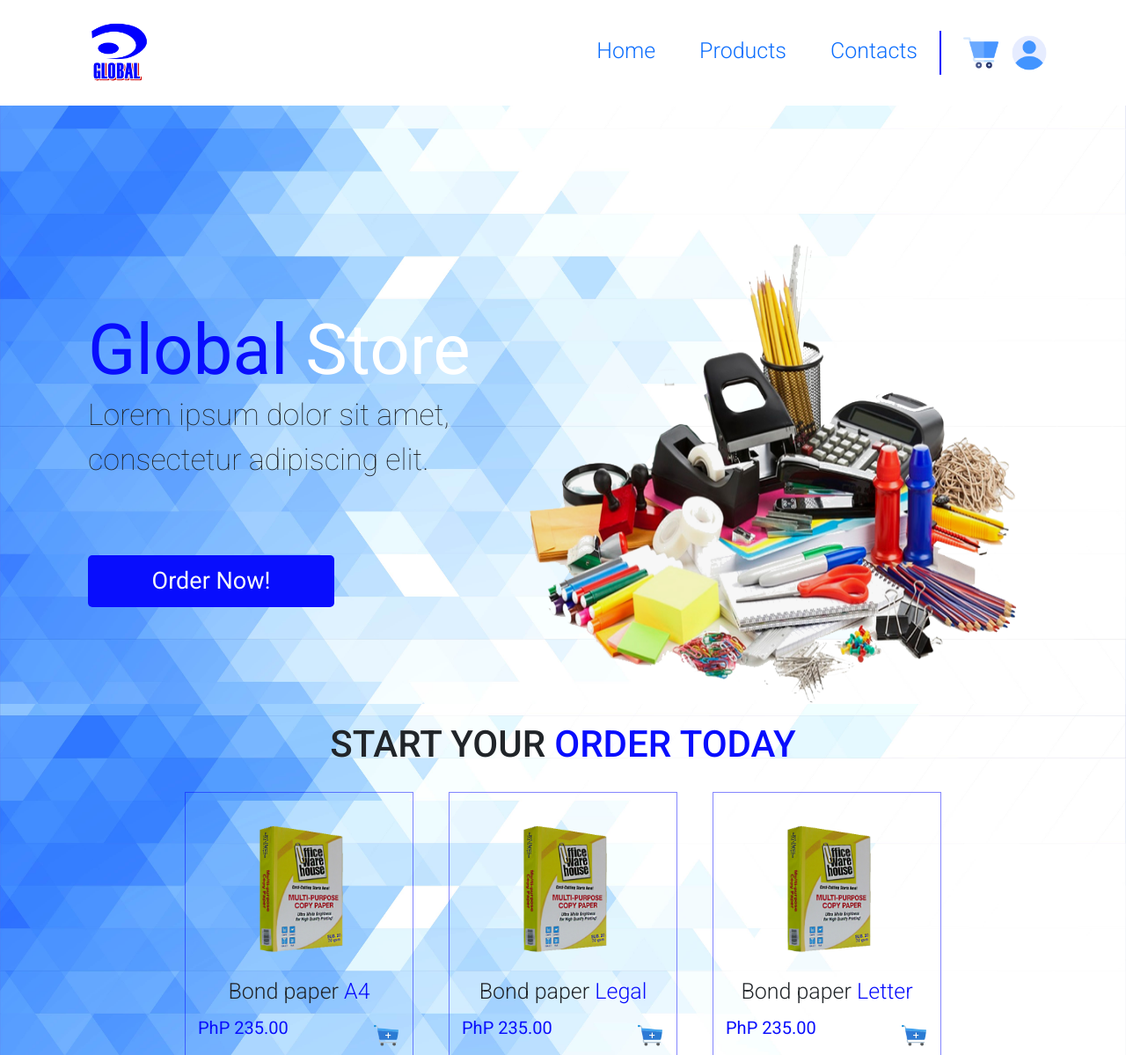
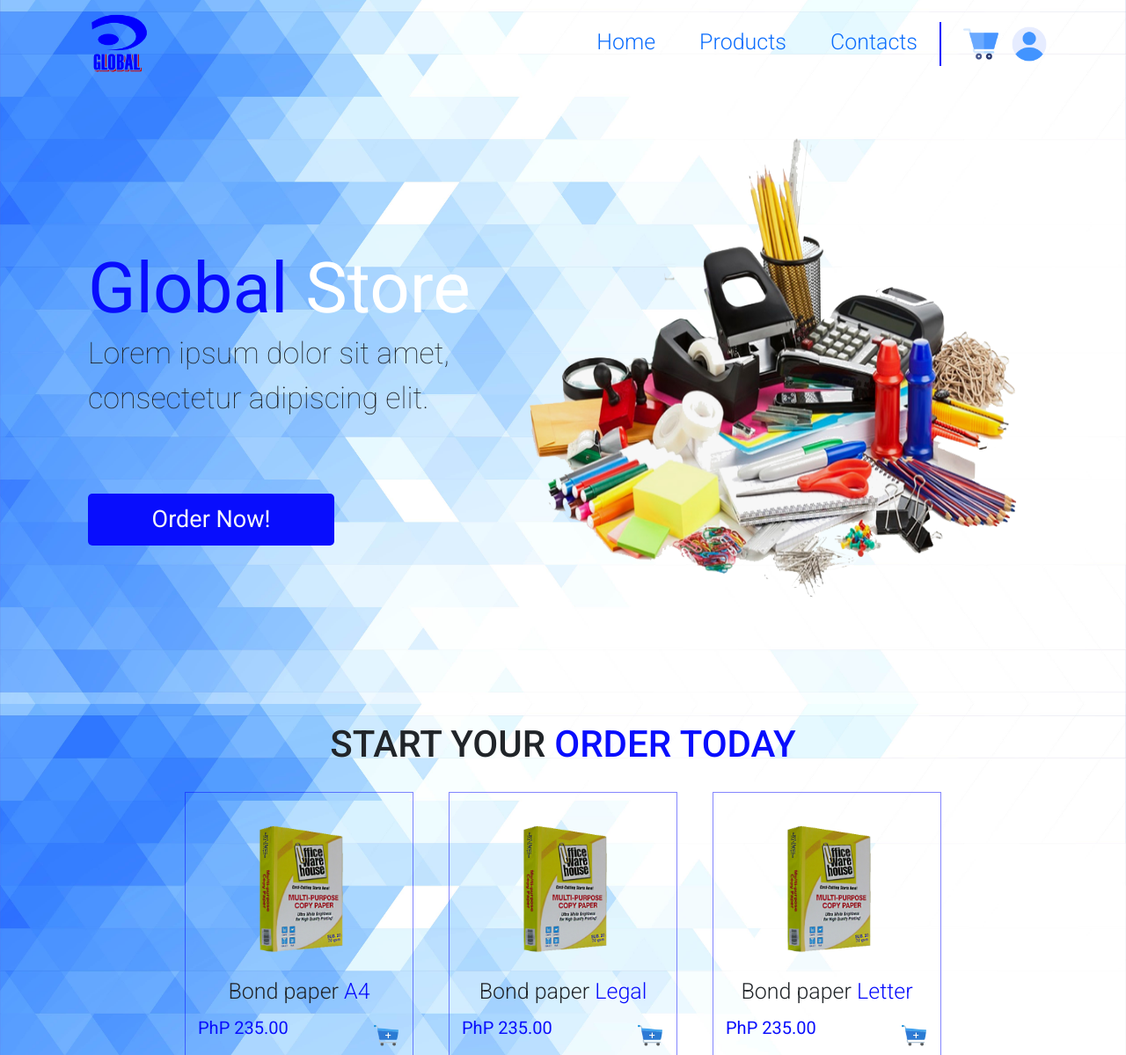
Before and after one commit to homersalazar/Global-store-php, a PHP site: page /dashboard/index.php in a window 1280 px wide. Shown: the top 1199 px of the page at 88% size. Run offline with PHP 8.4, Linux system fonts and the light colour scheme; some libraries are stand-ins or nearby versions.

Commit message:
throwback

```diff
--- a/css/contact.css
+++ b/css/contact.css
@@ -3,7 +3,6 @@
     background-position: center;
     background-size: cover;
     background-repeat: no-repeat;
-    grid-row: 4/5;
     display: grid;
     grid-template-columns: repeat(2, 1fr);
   }
--- a/css/footer.css
+++ b/css/footer.css
@@ -2,8 +2,6 @@
     background: #fff;
     display: grid;
     grid-auto-rows: 1fr;
-    grid-row: 5/6;
-
   }
   .main .footer-section .content {
     margin: 0 100px;
--- a/css/home.css
+++ b/css/home.css
@@ -7,12 +7,57 @@
 .main .home-section {
     height: 100vh;
     background-image: url("../assets/home-bg.png");
-    background-position: bottom;
+    background-position: center;
     background-size: cover;
     background-repeat: no-repeat;
-    grid-row: 2/3;
     display: grid;
-    grid-template-rows: 1fr;
+    grid-template-rows: 100px 1fr;
+  }
+  /* Nav */
+  .main .home-section .nav-main {
+    margin: 0 100px;
+    display: flex;
+    align-items: center;
+  }
+  .main .home-section .nav-main .logo-container {
+    flex: 1;
+  }
+  .main .home-section .nav-main .menu-container {
+    display: flex;
+    align-items: center;
+  }
+  .main .home-section .nav-main .menu-container li a {
+    font-size: 25px;
+    margin: 0 25px;
+    display: flex;
+    flex-direction: column;
+    align-items: center;
+  }
+  .main .home-section .nav-main .menu-container li a::after {
+    content: "";
+    display: block;
+    width: 100%;
+    height: 4px;
+    background: var(--primary);
+    transform: scale(0, 1);
+    transition: transform 200ms ease-in;
+  }
+  .main .home-section .nav-main .menu-container li a:hover::after {
+    transform: scale(1, 1);
+  }
+  .main .home-section .nav-main .menu-container li span {
+    display: block;
+    width: 2px;
+    height: 50px;
+    background: var(--primary);
+  }
+  .main .home-section .nav-main .menu-container li:nth-child(5) a::after,
+  .main .home-section .nav-main .menu-container li:nth-child(6) a::after {
+    all: unset;
+  }
+  .main .home-section .nav-main .menu-container li:nth-child(5) a,
+  .main .home-section .nav-main .menu-container li:nth-child(6) a {
+    margin-right: -10px;
   }
   /* Hero */
   .main .home-section .hero-main {
--- a/css/navbar.css
+++ /dev/null
@@ -1,78 +0,0 @@
- /* Nav */
-.main .nav-main {
-    margin: 0 100px;
-    display: flex;
-    align-items: center;
-}
-
-.main  .nav-main .logo-container {
-    flex: 1;
-}
-
-.main .nav-main .menu-container {
-    display: flex;
-    align-items: center;
-}
-
-.main .nav-main .menu-container li a {
-    font-size: 25px;
-    margin: 0 25px;
-    display: flex;
-    flex-direction: column;
-    align-items: center;
-}
-
-.main .nav-main .menu-container li a::after {
-    content: "";
-    display: block;
-    width: 100%;
-    height: 4px;
-    background: var(--primary);
-    transform: scale(0, 1);
-    transition: transform 200ms ease-in;
-}
-
-.main .nav-main .menu-container li a:hover::after {
-    transform: scale(1, 1);
-}
-
-.main .nav-main .menu-container li span {
-    display: block;
-    width: 2px;
-    height: 50px;
-    background: var(--primary);
-}
-
-.main .nav-main .menu-container li:nth-child(5) a::after,
-.main .nav-main .menu-container li:nth-child(6) a::after {
-    all: unset;
-}
-
-.main .nav-main .menu-container li:nth-child(5) a,
-.main .nav-main .menu-container li:nth-child(6) a {
-    margin-right: -10px;
-}
-
-@media (max-width: 1200px){
-
-}
-
-@media (max-width: 992){
-    .main .nav-main{
-        position: fixed;
-        width: 100%;
-        height: 120px;
-        margin: 0;
-    }
-    .main .nav-main .logo-container{
-        margin-left: 100px;
-    }
-}
-
-@media (max-width: 768){
-
-}
-
-@media (max-width: 576){
-
-}
--- a/css/products.css
+++ b/css/products.css
@@ -14,7 +14,6 @@
     background-position: center;
     background-size: cover;
     background-repeat: no-repeat;
-    grid-row: 3/4;
     display: grid;
     grid-template-rows: 100px 1fr;
 }
--- a/css/style.css
+++ b/css/style.css
@@ -1,7 +1,6 @@
 @import "home.css";
 @import "products.css";
 @import "contact.css";
-@import "navbar.css";
 @import "footer.css";
 :root{
     --primary: #080dfd;
@@ -47,7 +46,8 @@ img{
 
 .main {
     height: 100vh;
+    /* background: #000; */
     display: grid;
     grid-template-columns: 1fr;
-    grid-template-rows: 120px calc(100vh - 120px) repeat(2, 100vh) 1fr;
+    grid-template-rows: repeat(3, 100vh) 1fr;
   }
--- a/dashboard/index.php
+++ b/dashboard/index.php
@@ -3,6 +3,7 @@
     require("../layouts/header.php");
 ?>
 <div class="main">
+    <div class="home-section">
         <div class="nav-main">
             <div class="logo-container">
                 <img src="../assets/home-logo.png" alt="home logo"/>
@@ -16,7 +17,6 @@
                 <li><a href=""> <img src="../assets/home-user.png" alt="home user icon" class="imgs"/></a></li>
             </ul>
         </div>
-    <div class="home-section">
         <div class="hero-main">
             <div class="hero-text-container">
                 <h1 class="store"><span>Global</span> Store</h1>
```
Lines whose indentation alone changed are shown as unchanged.
